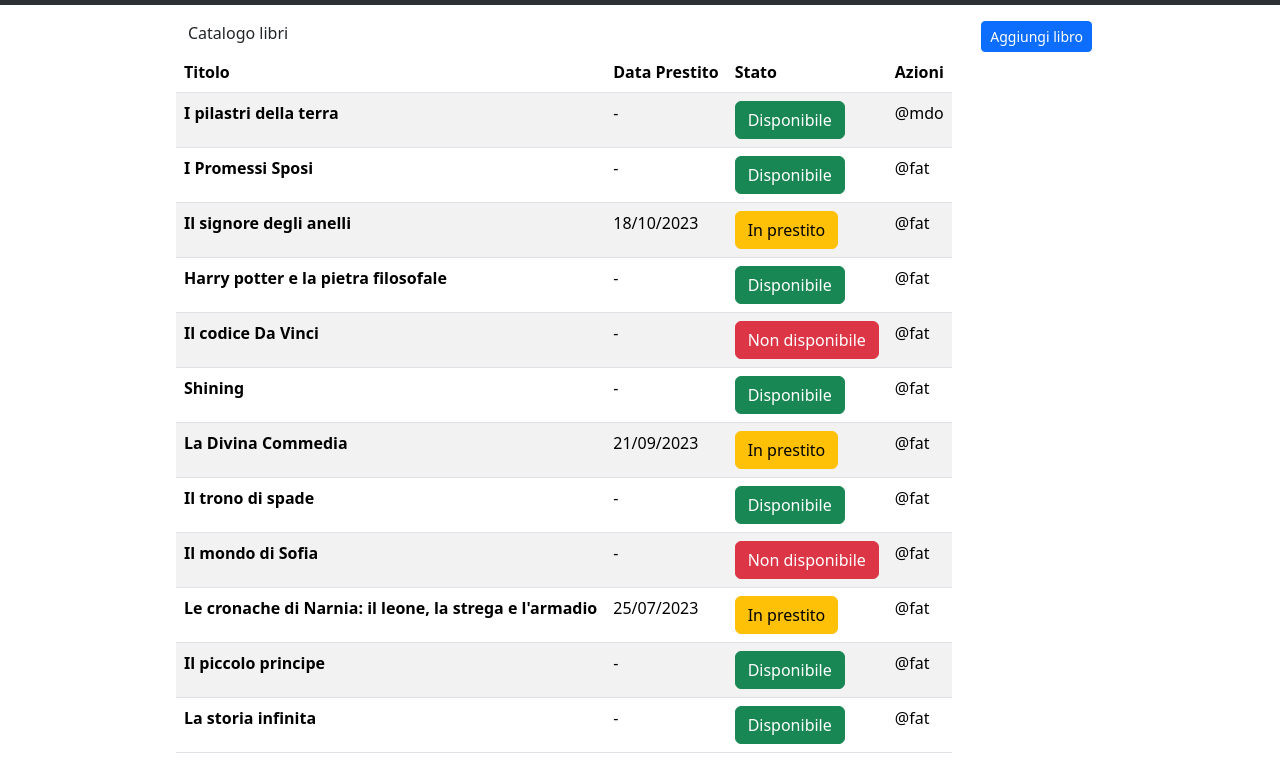
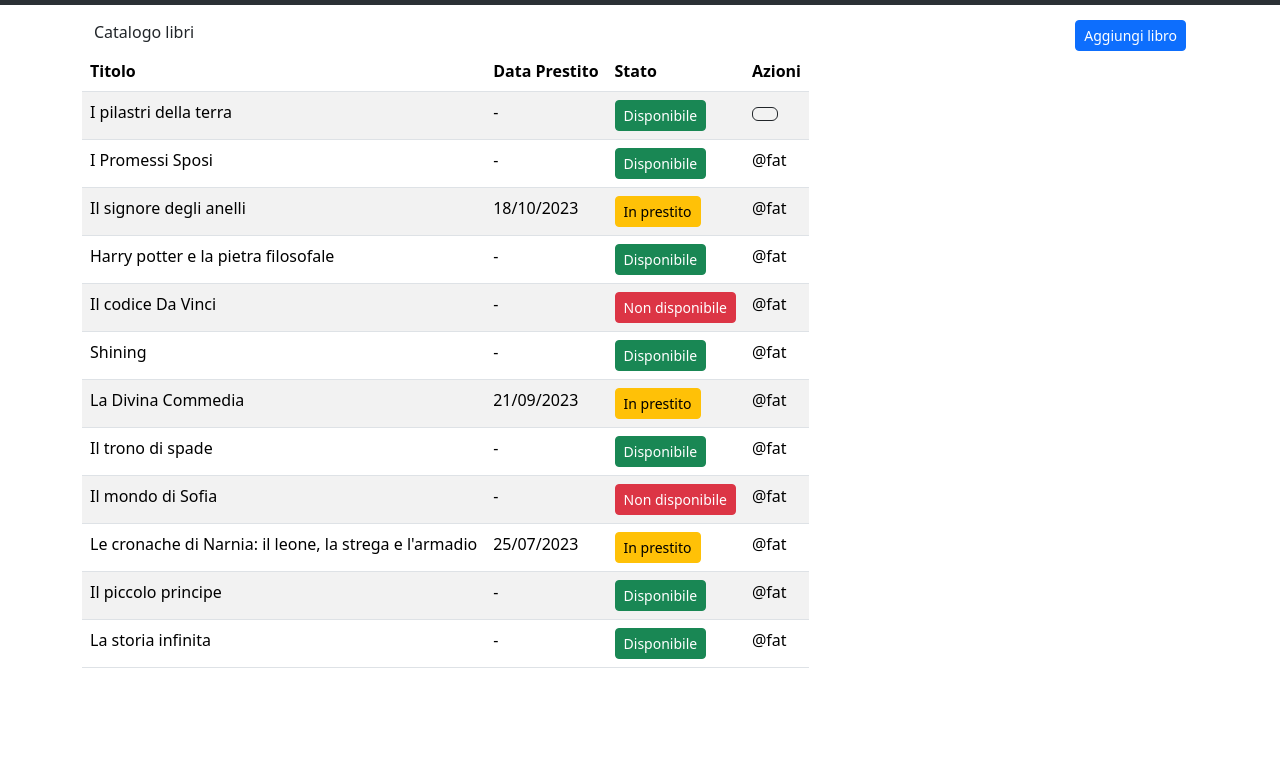
Before and after one commit to fabiolunghi/html-css-bootstrap-dashboard, a plain HTML site: page index.html in a window 1280 px wide. Shown: the part 51-834 px from the top of the page. After the commit the page ends 800 px from the top, so only its background shows below. Drawn offline with nearby package versions, Linux system fonts and the light colour scheme.

Commit message:
fix: change text table

```diff
--- a/index.html
+++ b/index.html
@@ -26,8 +26,7 @@
         </div>
     </nav>
   </body>
-   <main class="container w-75 p-3">
-    <header>
+   <main class="container">
     <!-- Inserisco intestazione tabella e pulsante -->
     <div class="container">
       <div class="row">
@@ -39,9 +38,8 @@
         </div>
       </div>
     </div>
-    </header>
     <!-- aggiungo tabella -->
-    <table class="table table-striped h-auto d-inline-block">
+    <table class="table table-striped h-auto d-inline-block fs-6">
       <thead>
         <tr>
           <th scope="col">Titolo</th>
@@ -52,75 +50,75 @@
       </thead>
       <tbody>
         <tr>
-          <th scope="row">I pilastri della terra</th>
+          <th scope="row" class="fw-normal">I pilastri della terra</th>
           <td>-</td>
-          <td><button type="button" class="btn btn-success">Disponibile</button></td>
-          <td>@mdo</td>
+          <td><button type="button" class="btn btn-success btn-sm">Disponibile</button></td>
+          <td><button type="button" class="btn btn-outline-dark"><i class="bi bi-pencil-fill"></i></button></td>
         </tr>
         <tr>
-          <th scope="row">I Promessi Sposi</th>
+          <th scope="row" class="fw-normal">I Promessi Sposi</th>
           <td>-</td>
-          <td><button type="button" class="btn btn-success">Disponibile</button></td>
+          <td><button type="button" class="btn btn-success btn-sm">Disponibile</button></td>
           <td>@fat</td>
         </tr>
         <tr>
-          <th scope="row">Il signore degli anelli</th>
+          <th scope="row" class="fw-normal">Il signore degli anelli</th>
           <td>18/10/2023</td>
-          <td><button type="button" class="btn btn-warning">In prestito</button></td>
+          <td><button type="button" class="btn btn-warning btn-sm">In prestito</button></td>
           <td>@fat</td>
         </tr>
         <tr>
-          <th scope="row">Harry potter e la pietra filosofale</th>
+          <th scope="row" class="fw-normal">Harry potter e la pietra filosofale</th>
           <td>-</td>
-          <td><button type="button" class="btn btn-success">Disponibile</button></td>
+          <td><button type="button" class="btn btn-success btn-sm">Disponibile</button></td>
           <td>@fat</td>
         </tr>
         <tr>
-          <th scope="row">Il codice Da Vinci</th>
+          <th scope="row" class="fw-normal">Il codice Da Vinci</th>
           <td>-</td>
-          <td><button type="button" class="btn btn-danger">Non disponibile</button></td>
+          <td><button type="button" class="btn btn-danger btn-sm">Non disponibile</button></td>
           <td>@fat</td>
         </tr>
         <tr>
-          <th scope="row">Shining</th>
+          <th scope="row" class="fw-normal">Shining</th>
           <td>-</td>
-          <td><button type="button" class="btn btn-success">Disponibile</button></td>
+          <td><button type="button" class="btn btn-success btn-sm">Disponibile</button></td>
           <td>@fat</td>
         </tr>
         <tr>
-          <th scope="row">La Divina Commedia</th>
+          <th scope="row" class="fw-normal">La Divina Commedia</th>
           <td>21/09/2023</td>
-          <td><button type="button" class="btn btn-warning">In prestito</button></td>
+          <td><button type="button" class="btn btn-warning btn-sm">In prestito</button></td>
           <td>@fat</td>
         </tr>
         <tr>
-          <th scope="row">Il trono di spade</th>
+          <th scope="row" class="fw-normal">Il trono di spade</th>
           <td>-</td>
-          <td><button type="button" class="btn btn-success">Disponibile</button></td>
+          <td><button type="button" class="btn btn-success btn-sm">Disponibile</button></td>
           <td>@fat</td>
         </tr>
         <tr>
-          <th scope="row">Il mondo di Sofia</th>
+          <th scope="row" class="fw-normal">Il mondo di Sofia</th>
           <td>-</td>
-          <td><button type="button" class="btn btn-danger">Non disponibile</button></td>
+          <td><button type="button" class="btn btn-danger btn-sm">Non disponibile</button></td>
           <td>@fat</td>
         </tr>
         <tr>
-          <th scope="row">Le cronache di Narnia: il leone, la strega e l'armadio</th>
+          <th scope="row" class="fw-normal">Le cronache di Narnia: il leone, la strega e l'armadio</th>
           <td>25/07/2023</td>
-          <td><button type="button" class="btn btn-warning">In prestito</button></td>
+          <td><button type="button" class="btn btn-warning btn-sm">In prestito</button></td>
           <td>@fat</td>
         </tr>
         <tr>
-          <th scope="row">Il piccolo principe</th>
+          <th scope="row" class="fw-normal">Il piccolo principe</th>
           <td>-</td>
-          <td><button type="button" class="btn btn-success">Disponibile</button></td>
+          <td><button type="button" class="btn btn-success btn-sm">Disponibile</button></td>
           <td>@fat</td>
         </tr>
         <tr>
-          <th scope="row">La storia infinita</th>
+          <th scope="row" class="fw-normal">La storia infinita</th>
           <td>-</td>
-          <td><button type="button" class="btn btn-success">Disponibile</button></td>
+          <td><button type="button" class="btn btn-success btn-sm">Disponibile</button></td>
           <td>@fat</td>
         </tr>
       </tbody>
```
Also changed, not shown: utenti.html (+4 -4 lines).
